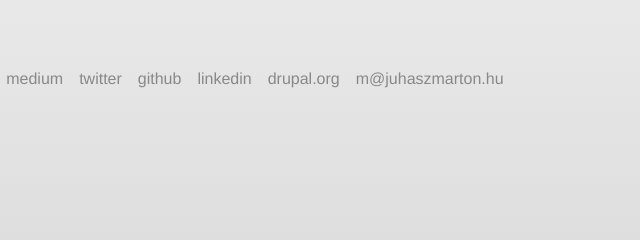
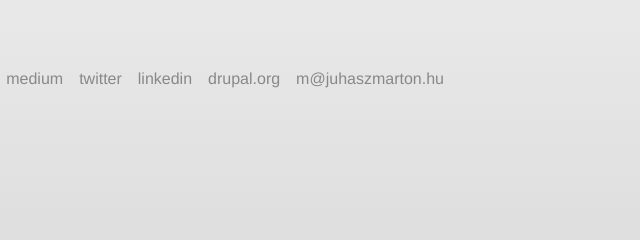
Before and after one commit to juhasz/juhasz.github.io, a website: page index.html in a window 1280 px wide. Shown: the part 128-368 px from the top of the page, 526-1166 px from the left. Drawn offline with Linux system fonts and the light colour scheme.

Commit message:
Github link removed.

```diff
--- a/index.html
+++ b/index.html
@@ -15,7 +15,7 @@
                     <ul>
                         <li class="link"><a href="https://medium.com/@juhasz">Medium</a></li>
                         <li class="link"><a href="https://twitter.com/juhasz">Twitter</a></li>
-                        <li class="link"><a href="https://github.com/juhasz">Github</a></li>
+                        <!--<li class="link"><a href="https://github.com/juhasz">Github</a></li>-->
                         <li class="link"><a href="https://hu.linkedin.com/in/juhaszmarton">LinkedIn</a></li>
                         <li class="link"><a href="https://www.drupal.org/u/d%C3%A9sir%C3%A9">drupal.org</a></li>
                         <li class="link"><a href="mailto:m@juhaszmarton.hu" target="_top">m@juhaszmarton.hu</a></li>
```
